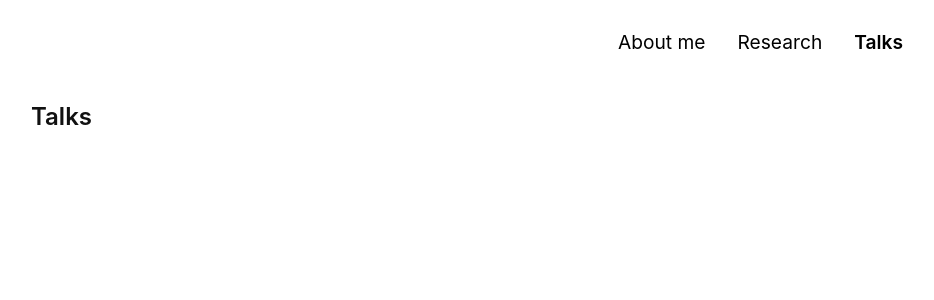
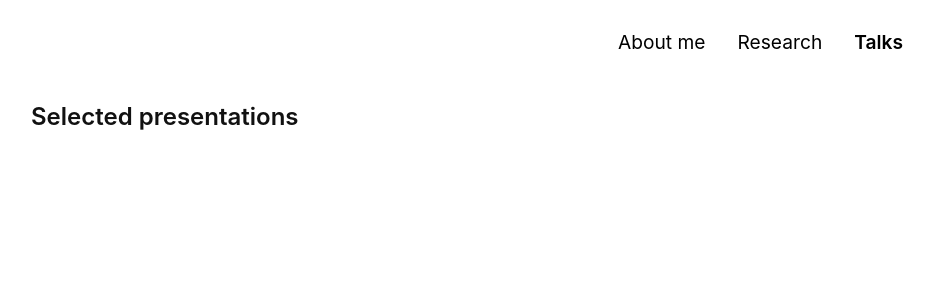
Before and after one commit to Jonghwap/Jonghwap.github.io, a Jekyll site: the page built from talks.md, in a window 1280 px wide. Shown: the top 300 px of the page, without its empty margins (209-1143 px from the left). Built offline with Jekyll 4.4.1, drawn with Linux system fonts in a browser that asks for light colours; a style sheet for code colours, icons or effects is not loaded.

Commit message:
Update talks.md

```diff
--- a/talks.md
+++ b/talks.md
@@ -5,4 +5,4 @@ permalink: /talks/
 hide_profile: true
 ---
 
-## Talks
+## Selected presentations
```
